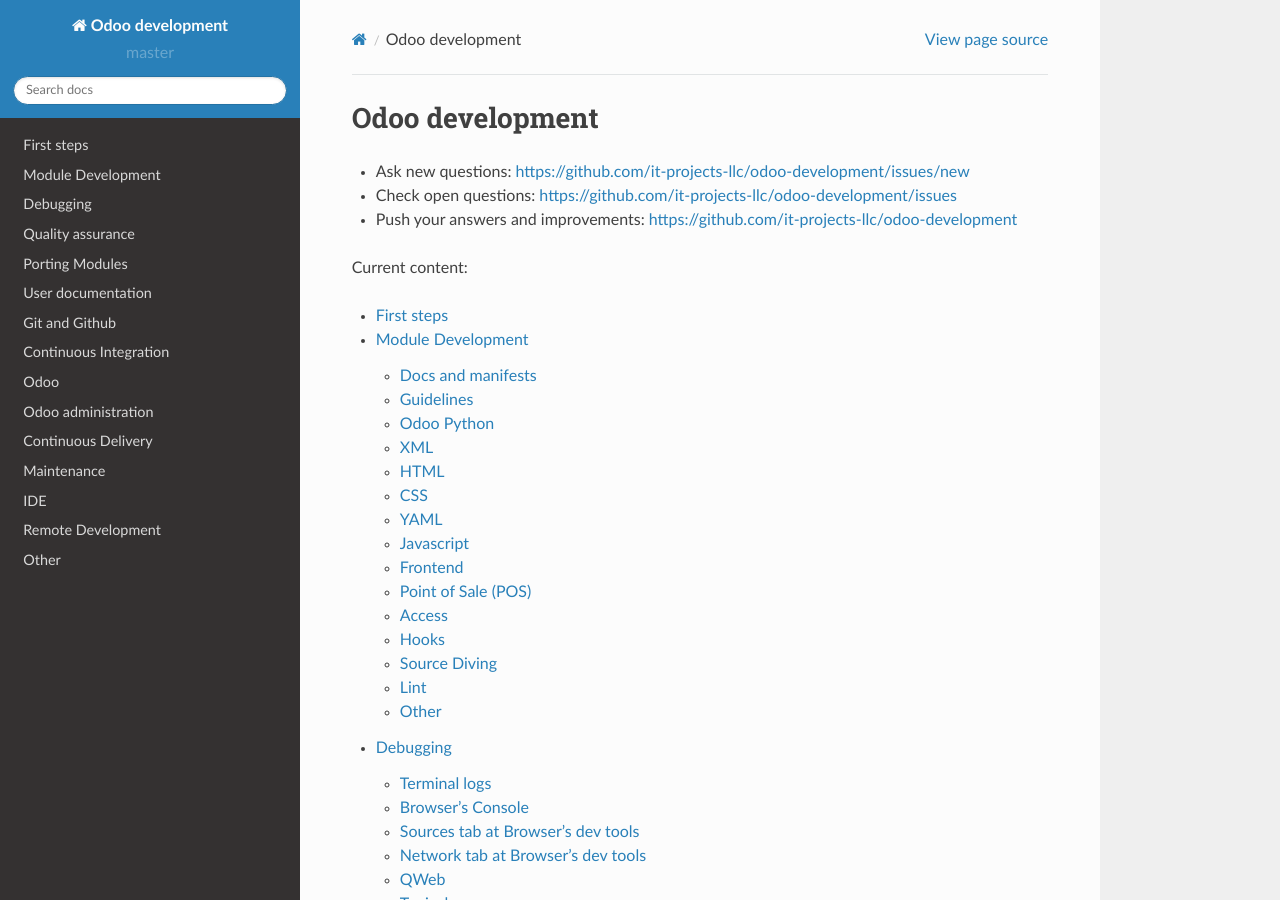
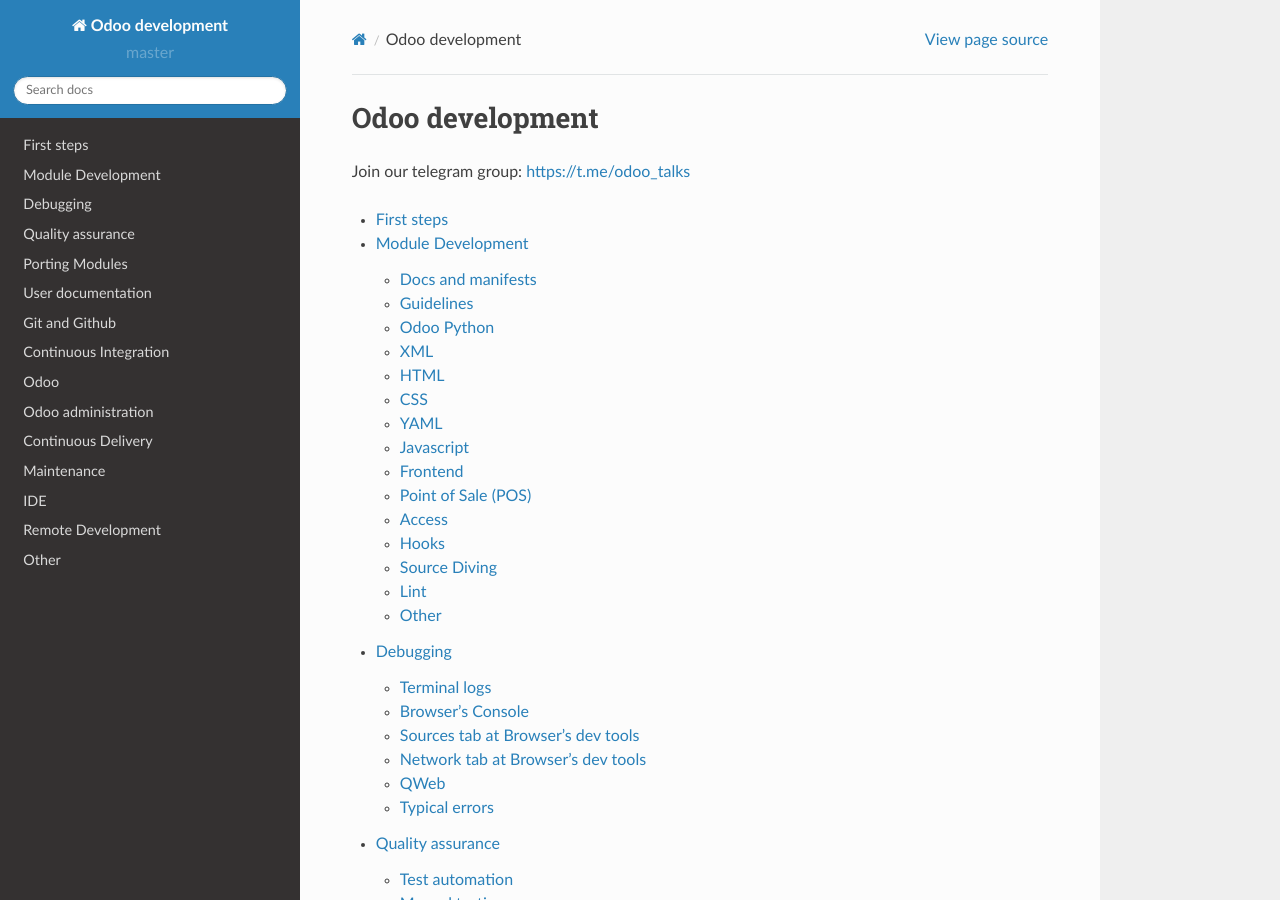
Before and after one commit to itpp-labs/odoo-development, a Sphinx documentation site: the page built from docs/index.rst, in a window 1280 px wide and 900 px high. Built offline with Sphinx 7.4.7 and the Read the Docs theme 2.0.0, drawn with Linux system fonts in a browser that asks for light colours.

Commit message:
Update index.rst

```diff
--- a/docs/index.rst
+++ b/docs/index.rst
@@ -1,11 +1,7 @@
 Odoo development
 ================
 
-* Ask new questions: https://github.com/it-projects-llc/odoo-development/issues/new
-* Check open questions: https://github.com/it-projects-llc/odoo-development/issues
-* Push your answers and improvements: https://github.com/it-projects-llc/odoo-development
-
-Current content:
+Join our telegram group: https://t.me/odoo_talks
 
 .. toctree::
    :maxdepth: 2
```
